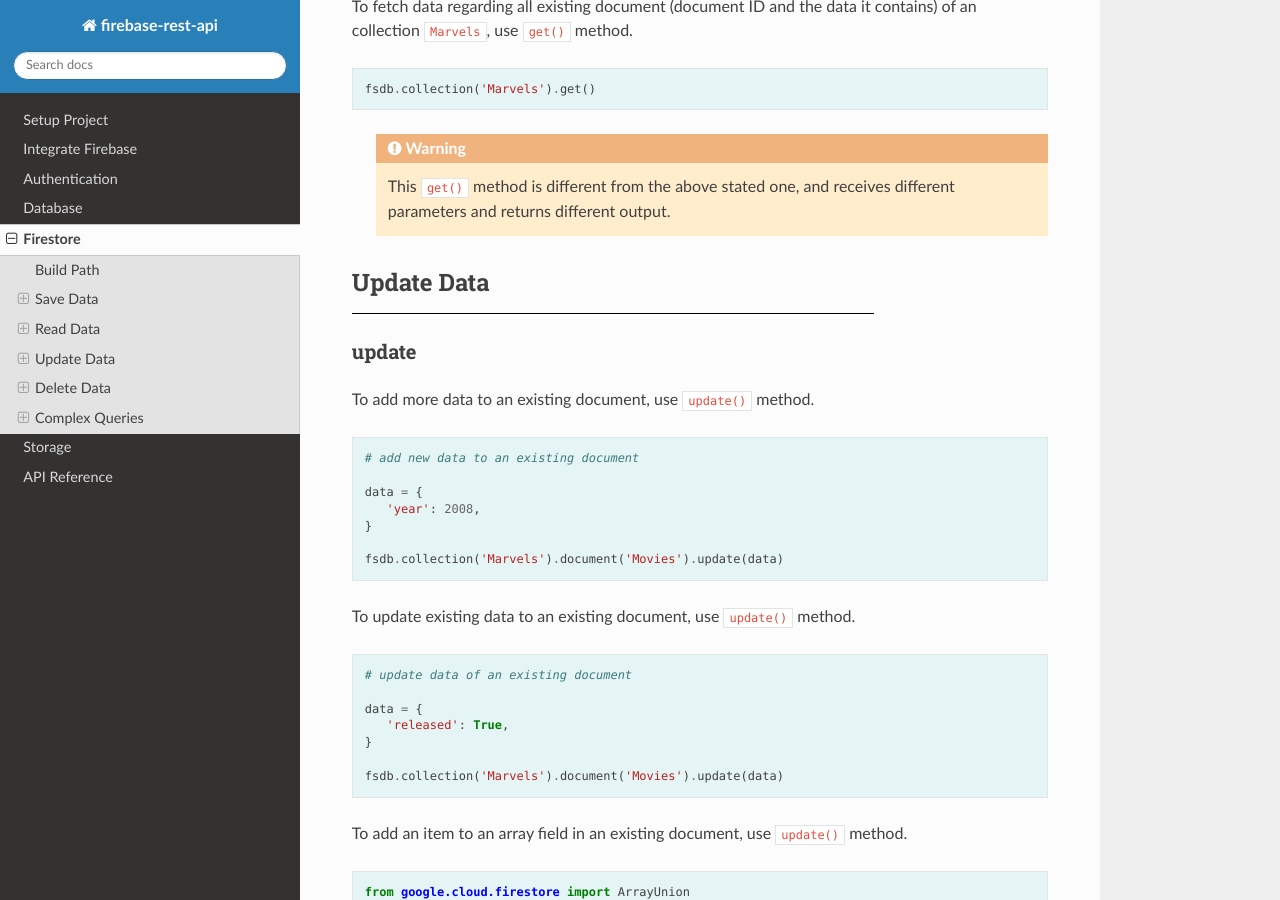
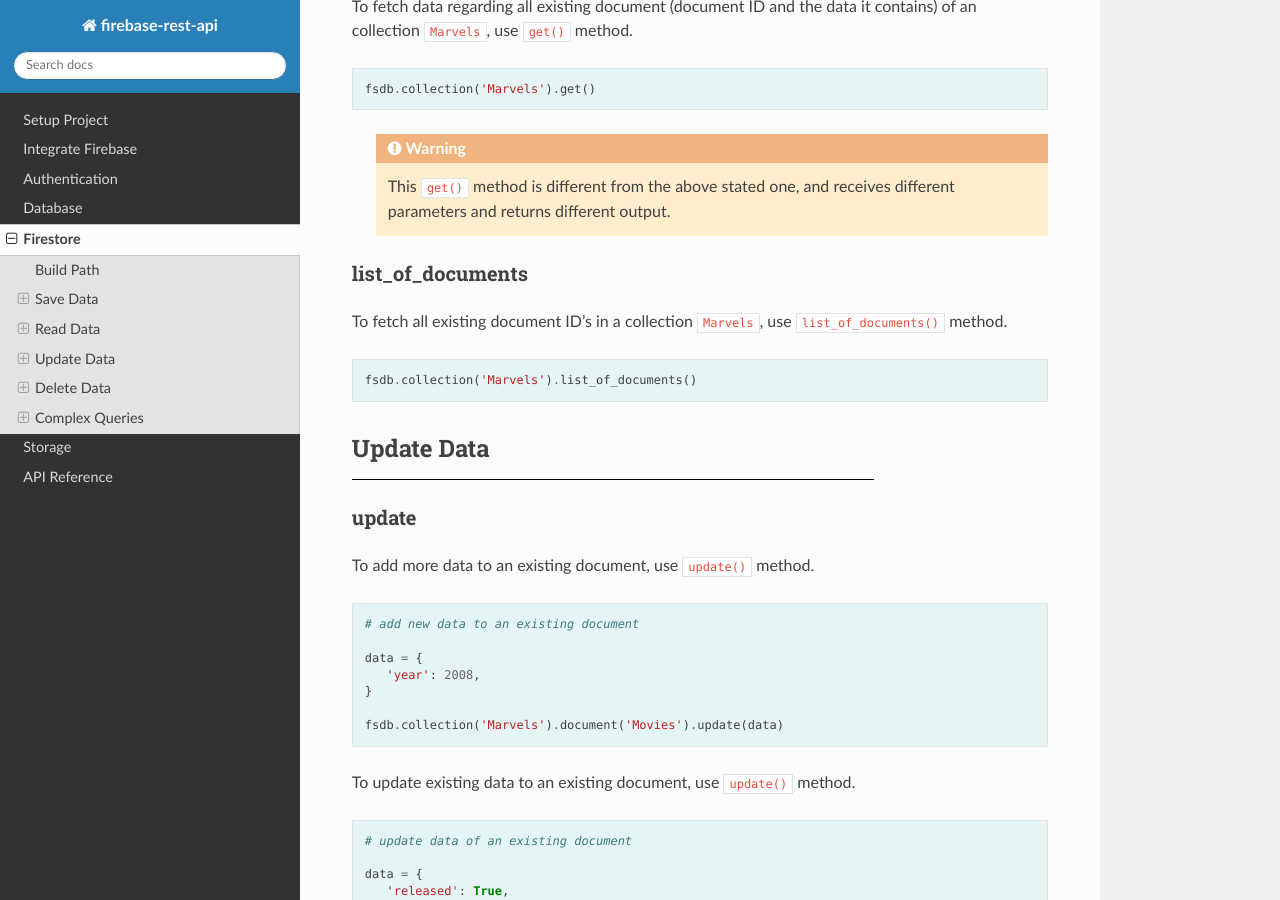
Before and after one commit to AsifArmanRahman/firebase-rest-api, a Sphinx documentation site: the page built from docs/guide/firestore.rst, in a window 1280 px wide and 900 px high, scrolled down 2153 px. Built offline with Sphinx 7.4.7 and the Read the Docs theme 2.0.0, drawn with Linux system fonts in a browser that asks for light colours; nearby versions of some CDN libraries.

Commit message:
docs(firestore): guide for list_of_documents()
closes #3

```diff
--- a/docs/guide/firestore.rst
+++ b/docs/guide/firestore.rst
@@ -131,6 +131,19 @@ it contains) of an collection ``Marvels``, use ``get()`` method.
    .. warning::
       This ``get()`` method is different from the above stated one, and
       receives different parameters and returns different output.
+
+
+list_of_documents
+^^^^^^^^^^^^^^^^^
+
+To fetch all existing document ID's in a collection ``Marvels``, use
+``list_of_documents()`` method.
+
+.. code-block:: python
+
+   fsdb.collection('Marvels').list_of_documents()
+..
+
 
 Update Data
 -----------
```
